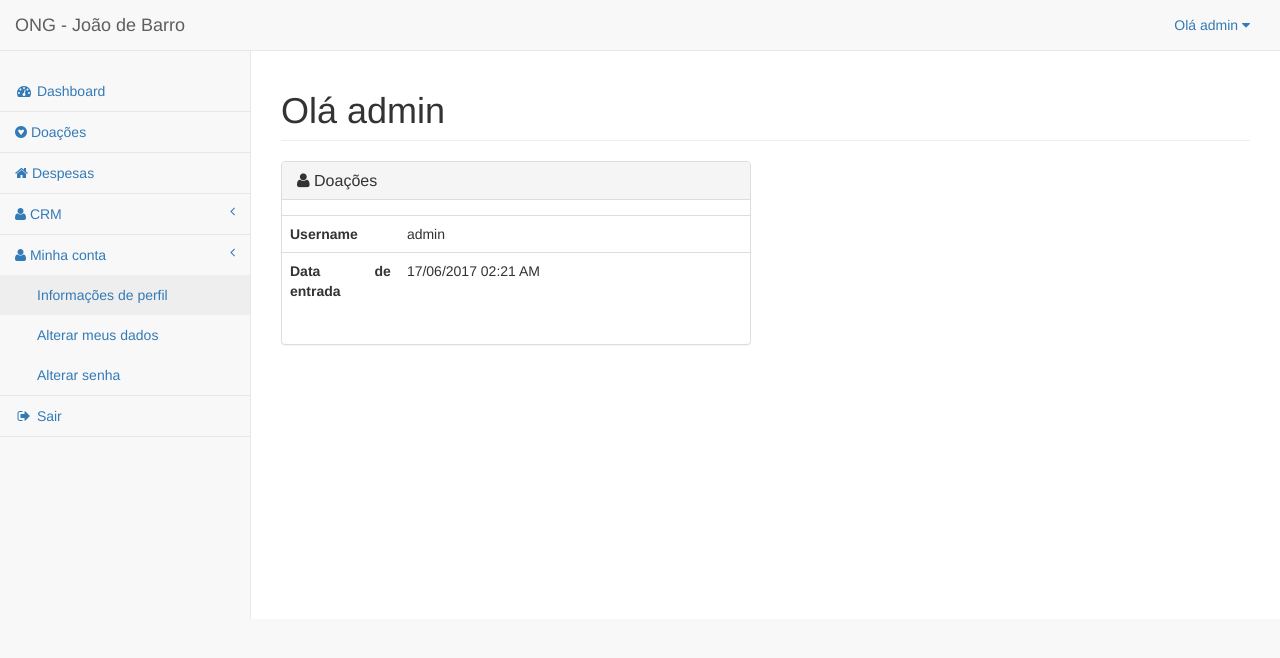
After one commit to Lucasfeelix/ong-joao-de-barro, a Django app: page /conta/1/ in a window 1280 px wide. The commit adds this page. Shown: the top 658 px of the page. Run offline with Django 3.2, Linux system fonts and the light colour scheme; a user stored in the database is signed in; data comes from the database, SQL or seed files in the repository; some libraries are stand-ins or nearby versions.

Commit message:
Adição de novas rotas em accounts/urls.py, criação de INdexView, UserUpdateView e UpdatePasswordView a accounts/views.py, alteração em modified_at em core/models.py e criação dos templates em accounts

```diff
--- /dev/null
+++ b/accounts/templates/accounts/user_detail.html
@@ -0,0 +1,44 @@
+{% extends "base.html" %}
+
+{% load bootstrap %}
+
+{% load widget_tweaks %}
+
+{% block title %} Detalhes da Doação | {{ block.super}} {% endblock title %}
+
+{% block spacename %} Olá {{user}} {% endblock spacename %}
+
+{% block container %}
+<div class="container-fluid">
+  <div class="row">
+    <div class="col-md-6">
+      <div class="panel-group">
+        <div class="panel panel-default">
+          <div class="panel-heading">
+            <h4 class="panel-title"> <a data-toggle="collapse" href="#collapseOne">
+              <span class="fa fa-user"></span> Doações </a> </h4>
+          </div>
+          <div id="collapseOne" class="panel-collapse collapse in">
+            <div class="panel-body">
+              <div class="row">
+                <table class="table table-user-information">
+                  <tbody>
+                    <tr>
+                      <th class="col-md-3 text-justify"> Username </th>
+                      <td>{{ users.username }}</td>
+                    </tr>
+                    <tr>
+                      <th class="text-justify"> Data de entrada </th>
+                      <td>{{ users.date_joined|date:"d/m/Y H:i A" }}</td>
+                    </tr>
+                  </tbody>
+                </table>
+              </div>
+            </div>
+          </div>
+        </div>
+      </div>
+    </div>
+  </div>
+</div>
+{% endblock %}
--- a/accounts/urls.py
+++ b/accounts/urls.py
@@ -3,5 +3,9 @@ from django.conf.urls import url
 from accounts import views
 
 urlpatterns = [
+    # url(r'^$', views.index, name='index'),
     url(r'^registro/$', views.register, name='register'),
+    url(r'^alterar-dados/$', views.update_user, name='update_user'),
+    url(r'^alterar-senha/$', views.update_password, name='update_password'),
+    url(r'^(?P<pk>[\w_-]+)/$', views.user_detail, name='user_detail'),
 ]
--- a/accounts/views.py
+++ b/accounts/views.py
@@ -1,10 +1,21 @@
 # coding=utf-8
 from django.shortcuts import render
-from django.views.generic import CreateView
+from django.views.generic import CreateView, TemplateView, UpdateView, FormView
+from django.views.generic import DetailView
 from django.core.urlresolvers import reverse_lazy
 from django.contrib.auth.mixins import LoginRequiredMixin
+from django.contrib.auth.forms import PasswordChangeForm
 from accounts.models import User
 from accounts.forms import UserAdminCreationForm
+
+
+class IndexView(LoginRequiredMixin, TemplateView):
+    template_name = 'accounts/index.html'
+
+
+class UserDetailView(LoginRequiredMixin, DetailView):
+    model = User
+    context_object_name = 'users'
 
 
 class RegisterCreateView(LoginRequiredMixin, CreateView):
@@ -14,4 +25,44 @@ class RegisterCreateView(LoginRequiredMixin, CreateView):
     success_url = reverse_lazy('index')
 
 
+class UserUpdateView(UpdateView):
+    """
+    Pode inficar o formulário que ira servir para alteração, deduso eu,
+    UserAdminCreationForm
+    """
+    model = User
+    fields = ['name', 'email', 'is_active']
+    template_name_suffix = '_update_form'
+    success_url = reverse_lazy('accounts:index')
+
+    def get_object(self):
+        return self.request.user
+
+
+class UpdatePasswordView(LoginRequiredMixin, FormView):
+    """
+    UpdateView: FormView baseado por/para modelo.
+    FormView: crua não possui modelo associado.
+    """
+    template_name = 'accounts/update_password.html'
+    success_url = reverse_lazy('accounts:index')
+    form_class = PasswordChangeForm
+
+    def get_form_kwargs(self):
+        """
+        Método que pega/gera argumentos que serão passados para o formulário
+        """
+        kwargs = super(UpdatePasswordView, self).get_form_kwargs()
+        kwargs['user'] = self.request.user
+        return kwargs
+
+    def form_valid(self, form):
+        form.save()
+        return super(UpdatePasswordView, self).form_valid(form)
+
+
 register = RegisterCreateView.as_view()
+index = IndexView.as_view()
+update_user = UserUpdateView.as_view()
+update_password = UpdatePasswordView.as_view()
+user_detail = UserDetailView.as_view()
--- a/core/models.py
+++ b/core/models.py
@@ -5,7 +5,7 @@ from core.helpers.multiple_choices import UF
 
 class TimeStampedModel(models.Model):
     created_at = models.DateTimeField('Criado em', auto_now_add=True)
-    modified = models.DateTimeField('Modificado em', auto_now=True)
+    modified_at = models.DateTimeField('Modificado em', auto_now=True)
 
     class Meta:
         abstract = True
--- a/core/templates/base.html
+++ b/core/templates/base.html
@@ -29,9 +29,9 @@
       </div>
       <ul class="nav navbar-top-links navbar-right">
         <li class="dropdown">
-          <a class="dropdown-toggle" data-toggle="dropdown" href="#"> {{ user }} <i class="fa fa-caret-down"></i></a>
+          <a class="dropdown-toggle" data-toggle="dropdown" href="#"> Olá {{ user }} <i class="fa fa-caret-down"></i></a>
           <ul class="dropdown-menu dropdown-user">
-            <li><a href="#"><i class="fa fa-user fa-fw"></i> User Profile</a>
+            <li><a href="{% url 'accounts:user_detail' user.id %}"><i class="fa fa-user fa-fw"></i> User Profile</a>
             </li>
             <li><a href="#"><i class="fa fa-gear fa-fw"></i> Settings</a>
             </li>
@@ -56,6 +56,14 @@
                 <li><a href="#"> Professores </a></li>
               </ul>
             </li>
+            <li><a href="#"><i class="fa fa-user"></i> Minha conta <span class="fa arrow"></span></a>
+              <ul class="nav nav-second-level">
+                <li><a href="{% url 'accounts:user_detail' user.id %}"> Informações de perfil </a></li>
+                <li><a href="{% url 'accounts:update_user' %}"> Alterar meus dados </a></li>
+                <li><a href="{% url 'accounts:update_password' %}"> Alterar senha </a></li>
+              </ul>
+            </li>
+            <li><a href="{% url 'logout' %}"><i class="fa fa-sign-out fa-fw"></i> Sair </a></li>
           </ul>
         </div>
       </div>
```
Also changed, not shown: accounts/templates/accounts/index.html (added, +12 -0 lines), accounts/templates/accounts/update_password.html (added, +30 -0 lines), accounts/templates/accounts/user_update_form.html (added, +30 -0 lines), core/static/distt/js/sb-admin-2.min.js (line endings or trailing spaces).
